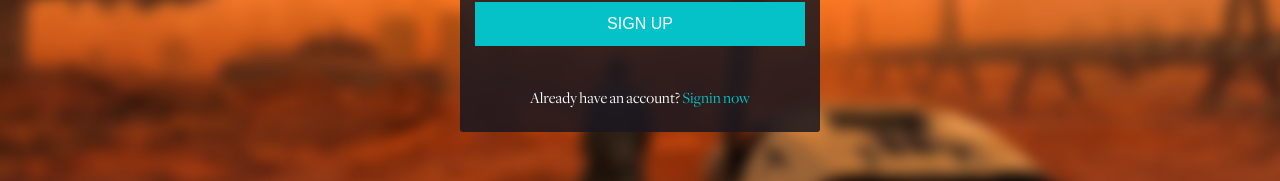
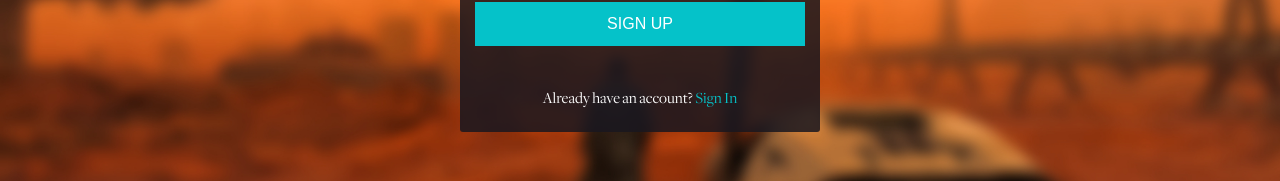
Before and after one commit to theCodingJohn/kinomo-client, a Next.js app: page /auth/signup in a window 1280 px wide. Shown: the part 323-504 px from the top of the page. Built offline with nearby package versions, Linux system fonts and the light colour scheme; no server answers.

Commit message:
Change some texts on auth footer pages

```diff
--- a/pages/auth/signin.js
+++ b/pages/auth/signin.js
@@ -79,7 +79,7 @@
           <p>
             Don't have an account?{" "}
             <Link href="/auth/signup">
-              <a>Signup now</a>
+              <a>Join now</a>
             </Link>
           </p>
         </div>
--- a/pages/auth/signup.js
+++ b/pages/auth/signup.js
@@ -99,7 +99,7 @@
           <p>
             Already have an account?{" "}
             <Link href="/auth/signin">
-              <a>Signin now</a>
+              <a>Sign In</a>
             </Link>
           </p>
         </div>
```
